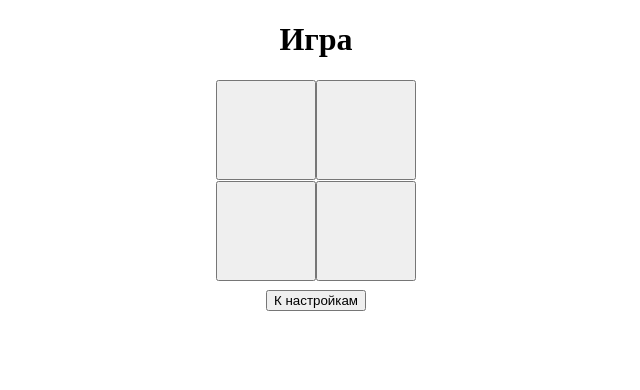
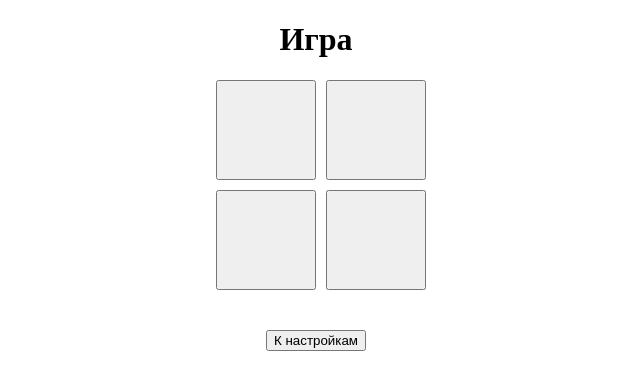
Before and after one commit to Er1tain/Tiles, a React (Create React App) app: page /game in a window 1280 px wide. Shown: the top 390 px of the page, without its empty margins (324-964 px from the left). Built offline with nearby package versions, Linux system fonts and the light colour scheme.

Commit message:
feat: begin styling game frame

```diff
--- a/src/styles/pages/Game.ts
+++ b/src/styles/pages/Game.ts
@@ -8,5 +8,16 @@ export const Container = styled.div`
 
 export const SettingsButton = styled.button`
     width: max-content;
-    margin-top: 10px;
+    margin-top: 50px;
 `
+export const RowTiles = styled.div`
+    display: flex;
+    flex-direction: row;
+    gap: 10px;
+`
+
+export const ColsTiles = styled.div`
+    display: flex;
+    flex-direction: column;
+    gap: 10px;
+`
--- a/src/widgets/GameFrame/GameFrame.tsx
+++ b/src/widgets/GameFrame/GameFrame.tsx
@@ -6,6 +6,7 @@ import { shuffle } from "./logic";
 import useStoreForSendMove from "./useStoreForSendMove";
 import MessageAboutNewRound from "../../app/modal_windows/MessageAboutNewRound";
 import TilesContextProvider from "../../app/hooks/useTilesContext";
+import { ColsTiles, RowTiles } from "../../styles/pages/Game";
 
 export const initStateChoiceTiles: ChoiceTilesType = {
     first_tiles: {
@@ -30,25 +31,25 @@ export default function GameFrame({size}: IGameFrame) {
         const list_colors_for_row_tiles = colors_for_tiles.slice(index_start, index_start + size);
 
         return (
-            <div>
+            <RowTiles>
                 {list_colors_for_row_tiles.map((color, i)=>{
                     if (i == size - 1) index_start += size;
                     return <Tiles num_row={num_row.toString()} num_col={i.toString()} backgroundColor={color} choice_tiles={choice_tiles} setChoiceTiles={setChoiceTiles}/>
                 })}
-            </div>
+            </RowTiles>
         );
     }
 
     const generateColumns = ()=>{
         return (
             <>
-            <div style={{position: "absolute"}}>
+            <ColsTiles style={{position: "absolute"}}>
                 {new Array(size).fill('').map((_, i)=>{
                     return (
                         <div>{generateRowTiles(i)}</div>
                     )
                 })}
-            </div>
+            </ColsTiles>
             <MessageAboutNewRound text="Раунд: " color_text="red" choice_tiles={choice_tiles}/>
             </>
         );
```
